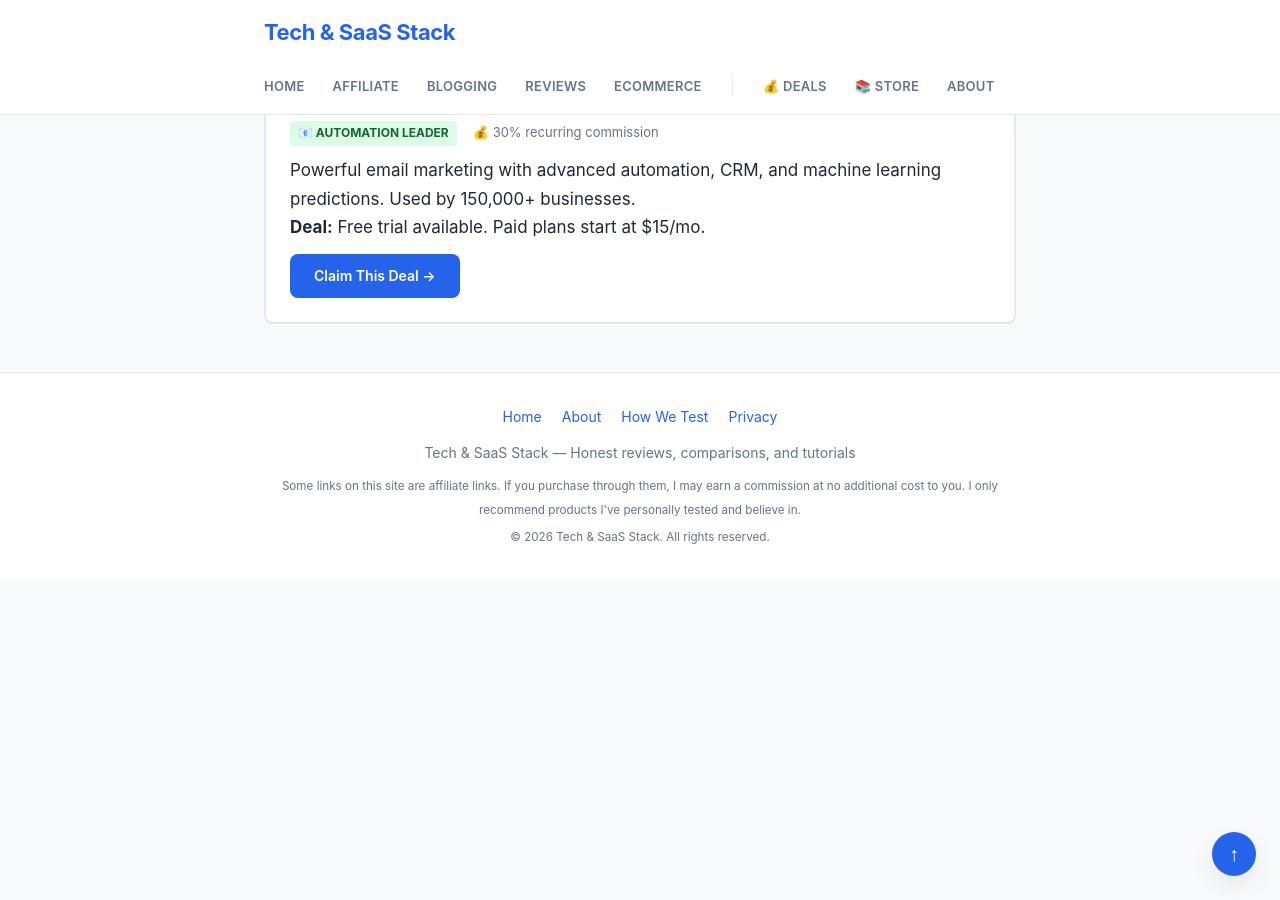
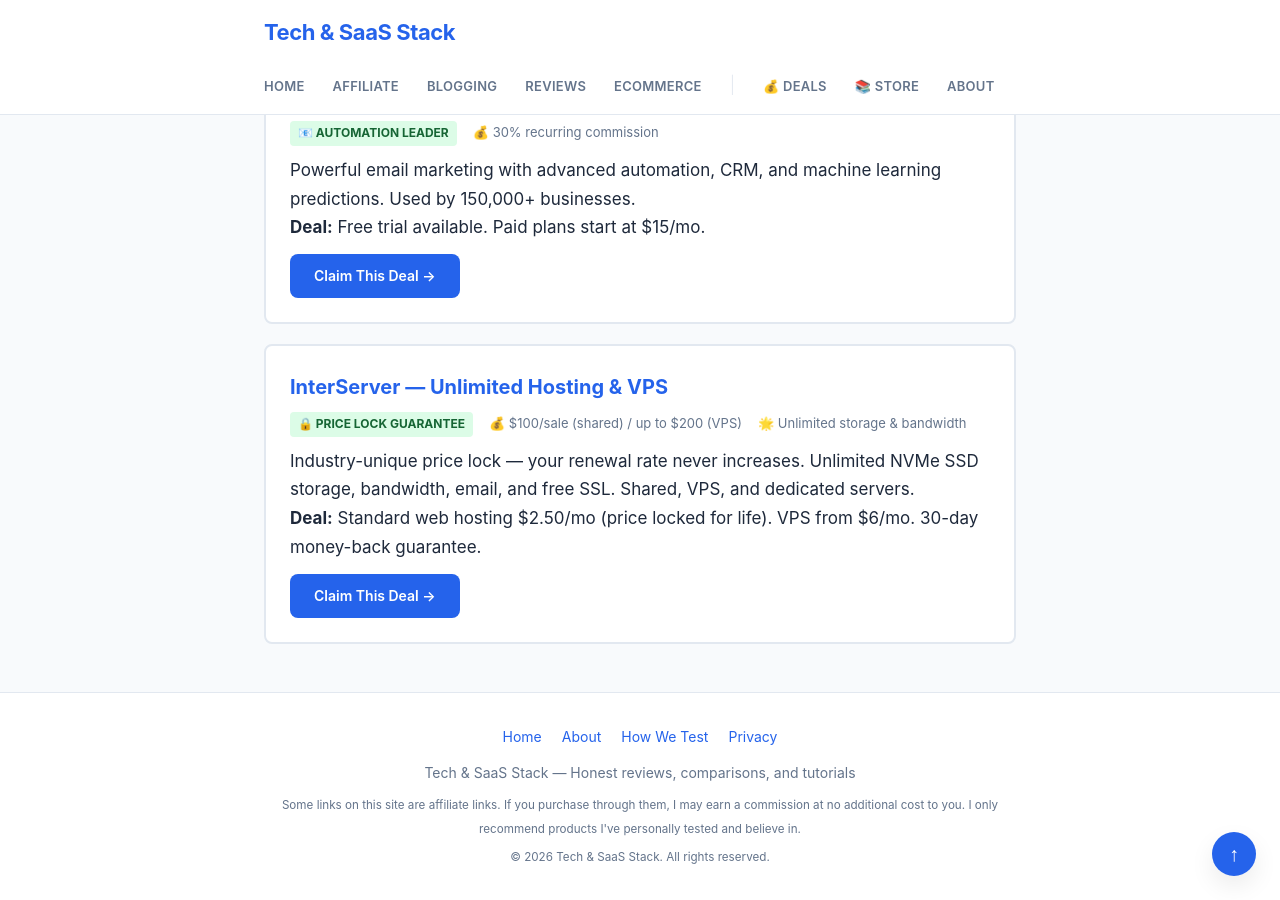
Before and after one commit to fellowizsick/tech-saas-stack, a Jekyll site: the page built from deals.md, in a window 1280 px wide and 900 px high, scrolled down 1103 px. Built offline with Jekyll 4.4.1, drawn with Linux system fonts in a browser that asks for light colours.

Commit message:
Add InterServer affiliate deal card

```diff
--- a/deals.md
+++ b/deals.md
@@ -54,4 +54,17 @@
   <p>Powerful email marketing with advanced automation, CRM, and machine learning predictions. Used by 150,000+ businesses.</p>
   <p><strong>Deal:</strong> Free trial available. Paid plans start at $15/mo.</p>
   <a class="deal-btn" href="https://www.activecampaign.com/" rel="nofollow sponsored" target="_blank">Claim This Deal →</a>
-</div>
+  </div>
+
+
+  <div class="deal-card">
+    <h3><a href="https://www.interserver.net/r/1155259" rel="nofollow sponsored" target="_blank">InterServer — Unlimited Hosting & VPS</a></h3>
+    <div class="deal-meta">
+      <span class="deal-discount">🔒 Price Lock Guarantee</span>
+      <span>💰 $100/sale (shared) / up to $200 (VPS)</span>
+      <span>🌟 Unlimited storage & bandwidth</span>
+    </div>
+    <p>Industry-unique price lock — your renewal rate never increases. Unlimited NVMe SSD storage, bandwidth, email, and free SSL. Shared, VPS, and dedicated servers.</p>
+    <p><strong>Deal:</strong> Standard web hosting $2.50/mo (price locked for life). VPS from $6/mo. 30-day money-back guarantee.</p>
+    <a class="deal-btn" href="https://www.interserver.net/r/1155259" rel="nofollow sponsored" target="_blank">Claim This Deal →</a>
+  </div>
```
